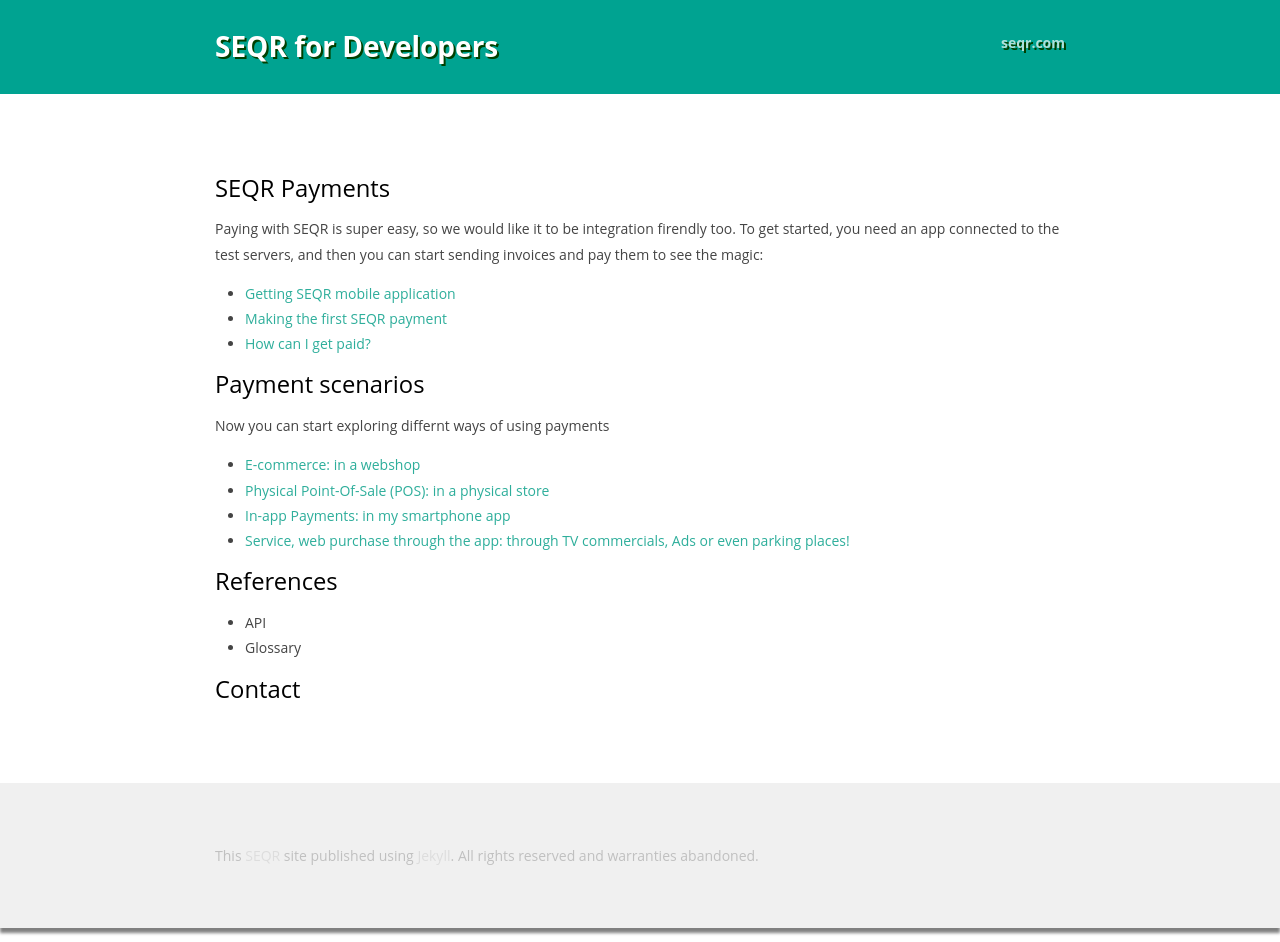
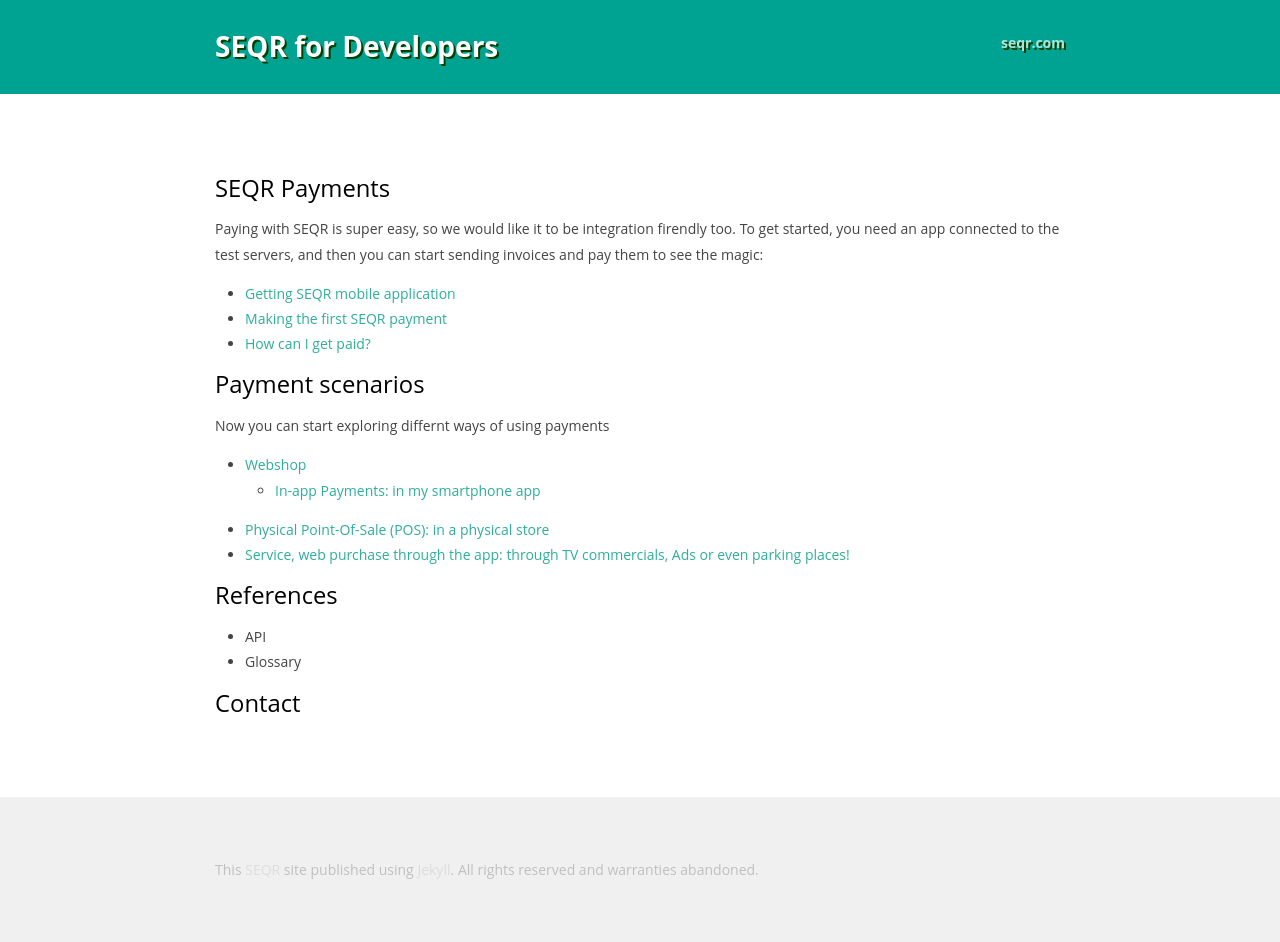
Before and after one commit to SeamlessDistribution/SeamlessDistribution.github.io, a Jekyll site: the page built from index.md, in a window 1280 px wide. Built offline with Jekyll 4.4.1, drawn with Linux system fonts in a browser that asks for light colours.

Commit message:
Update index.md

```diff
--- a/index.md
+++ b/index.md
@@ -18,9 +18,9 @@
 
 Now you can start exploring differnt ways of using payments
 
-* [E-commerce: in a webshop](/merchant/ecommerce)
+* [Webshop](/merchant/ecommerce)
+   * [In-app Payments: in my smartphone app](/merchant/inapp)
 * [Physical Point-Of-Sale (POS): in a physical store](/merchant/pos)
-* [In-app Payments: in my smartphone app](/merchant/inapp)
 * [Service, web purchase through the app: through TV commercials, Ads or even parking places!](/merchant/externalservices)
 
 ## References
```
